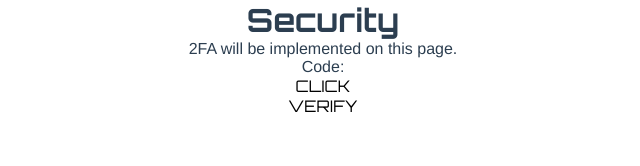
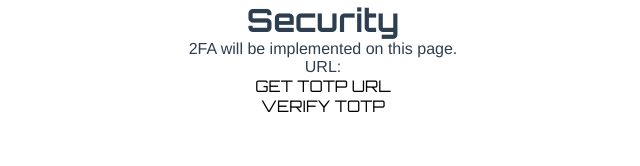
Before and after one commit to kema-dev/ft_transcendence, a Vue app in the folder website/frontend/vuejs/bind/: page /security in a window 1280 px wide. Shown: the top 166 px of the page, without its empty margins (317-957 px from the left). Built offline with nearby package versions, Linux system fonts and the light colour scheme; no server answers.

Commit message:
2fa register done

```diff
--- a/website/frontend/vuejs/bind/src/views/SecurityView.vue
+++ b/website/frontend/vuejs/bind/src/views/SecurityView.vue
@@ -2,10 +2,10 @@
 	<div class="security-view">
 		<h1>Security</h1>
 		<p>2FA will be implemented on this page.</p>
-		<qrcode-vue v-if="code" :value="code" :size="300" level="H" class="qr"/>
-		<p>Code: {{ code }}</p>
-		<button @click="get_totp_url">CLICK</button>
-		<button @click="verify">VERIFY</button>
+		<qrcode-vue v-if="totp_url" :value="totp_url" :size="300" level="H" class="qr"/>
+		<p>URL: {{ totp_url }}</p>
+		<button @click="get_totp_url">GET TOTP URL</button>
+		<button @click="verify">VERIFY TOTP</button>
 	</div>
 </template>
 
@@ -18,7 +18,7 @@ export default {
 	data() {
 		return {
 			apiPath: "https://localhost:3000/api/v1/",
-			code: "",
+			totp_url: "",
 			test_mail: "q@q.q",
 			test_code: "123456",
 		};
@@ -33,7 +33,7 @@ export default {
 					email: this.test_mail,
 				})
 				.then((response) => {
-					this.code = response.data.url;
+					this.totp_url = response.data.url;
 					console.log(response);
 				})
 				.catch((error) => {
```
Also changed, not shown: 1 other file (tests, documents, lock files or other folders).
